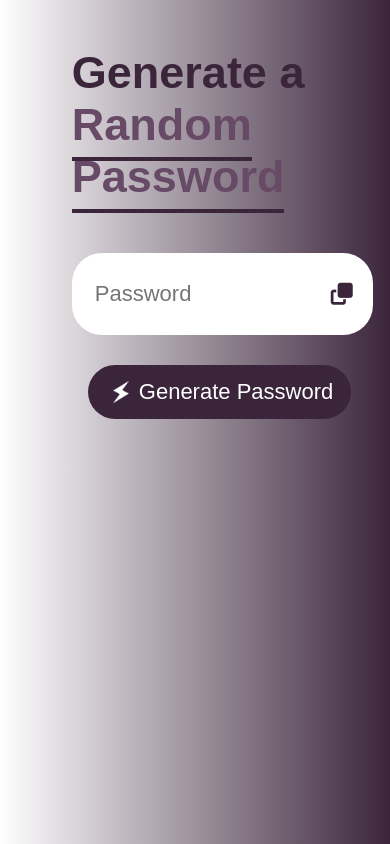
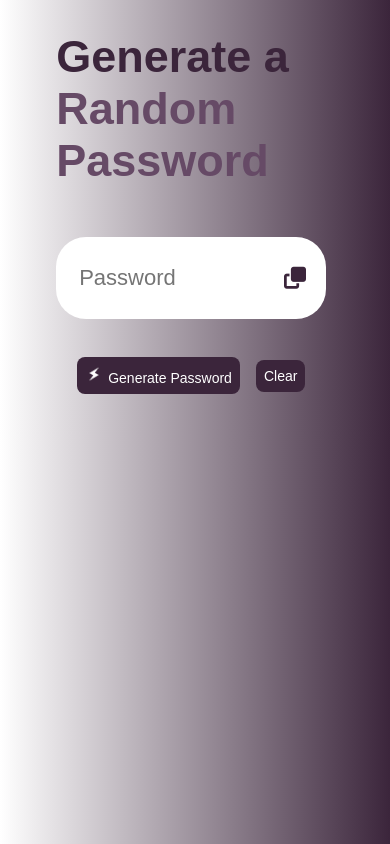
Before and after one commit to ishu-00/Password-Generator, a plain HTML site: page index.html in a window 390 px wide. Drawn offline with Linux system fonts and the light colour scheme.

Commit message:
Completed Random Password Genertaor with functionality through Javascript

```diff
--- a/index.html
+++ b/index.html
@@ -13,9 +13,12 @@
         <h1>Generate a <br><span>Random Password</span></h1>
         <div class="display">
             <input type="text" id="password" placeholder="Password">
-            <i class="fas fa-copy"></i>
+            <i class="fas fa-copy" onclick="copyPassword()"></i>
         </div>
-        <button><img src="generate.png"> Generate Password</button>
+        <div class="buttons">
+            <button onclick="createPassword()" id="btn1"><img src="generate.png"> Generate Password</button>
+            <button onclick="clearPassword()" id="btn2">Clear</button>
+        </div>
     </div>
 
 </body>
--- a/script.js
+++ b/script.js
@@ -1,2 +1,30 @@
 const passwordBox = document.getElementById("password");
 const length = 10;
+
+const upperCase = "ABCDEFGHIJKLMNOPQRSTUVWXYZ";
+const lowerCase = "abcdefghijklmnopqrstuvwxyz";
+const number = "0123456789";
+const symbol = "!@#$%^&*.";
+
+const allChars = upperCase + lowerCase + number + symbol;
+
+function createPassword() {
+  let password = "";
+  password += upperCase[Math.floor(Math.random() * upperCase.length)];
+  password += lowerCase[Math.floor(Math.random() * lowerCase.length)];
+  password += number[Math.floor(Math.random() * number.length)];
+  password += symbol[Math.floor(Math.random() * symbol.length)];
+  while(length> password.length){
+      password += allChars[Math.floor(Math.random() * allChars.length)];
+  }
+  passwordBox.value = password;
+}
+
+function clearPassword(){
+  passwordBox.value='';
+}
+
+function copyPassword(){
+    passwordBox.select();
+    document.execCommand("copy");
+}
--- a/style.css
+++ b/style.css
@@ -22,7 +22,7 @@ body {
     font-size: 45px;
 }
 
-.container h1 span {
+.container span {
     color: #664a66;
     border-bottom: 4px solid #3b253b;
     padding-bottom: 7px;
@@ -61,12 +61,19 @@ body {
     font-size: 22px;
 }
 
-.container button img {
+.buttons {
+    display: flex;
+    align-items: center;
+    justify-content: space-between;
+    user-select: none;
+}
+
+.buttons button img {
     width: 30px;
     margin-right: 3px;
 }
 
-.container button {
+.buttons button {
     border: none;
     outline: none;
     color: #fff;
@@ -83,7 +90,39 @@ body {
     transition: all 0.2s ease;
 }
 
-.container button:hover {
+.buttons button:hover {
     background: #664a66;
     transform: scale(1.08);
 }
+
+@media screen and (max-width:600px) {
+    .container {
+        width: 82%;
+        margin: 8%;
+    }
+
+    .container h1 span{
+border-bottom: none;
+    }
+
+    .buttons {
+        display: flex;
+        justify-content: center;
+    }
+
+    .buttons button {
+        font-size: 14px;
+        padding: 8px;
+        border-radius: 8px;
+    }
+    #btn1, #btn2{
+        display: block;
+        margin: 8px;
+        align-items: center;
+    }
+
+    .buttons button img {
+        width: 18px;
+        margin-right: 1.5px;
+    }
+}
```
